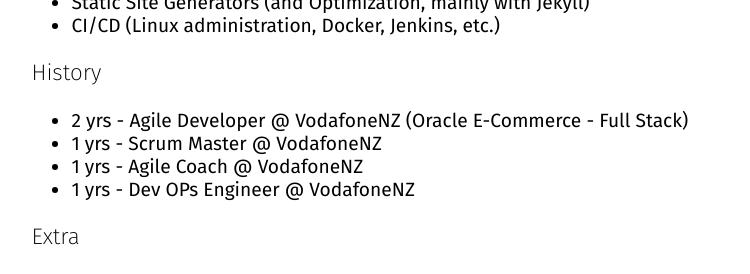
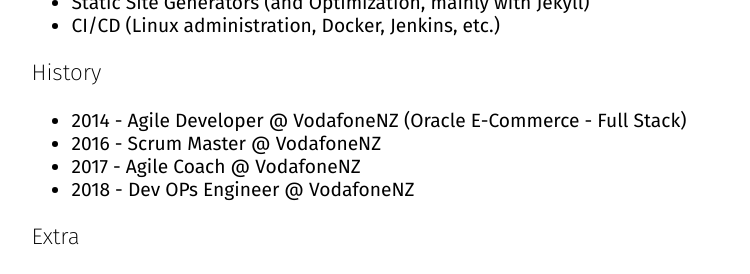
Before and after one commit to foopod/blog-3.0, a Jekyll site: the page built from hireme.md, in a window 1280 px wide. Shown: the part 622-896 px from the top of the page, without its empty margins (263-1013 px from the left). Built offline with Jekyll 4.4.1, drawn with Linux system fonts in a browser that asks for light colours.

Commit message:
Update from Forestry.io jonathonshields@gmail.com updated hireme.md

```diff
--- a/hireme.md
+++ b/hireme.md
@@ -21,10 +21,10 @@
 
 ### History
 
-* 2 yrs - Agile Developer @ VodafoneNZ (Oracle E-Commerce - Full Stack)
-* 1 yrs - Scrum Master @ VodafoneNZ
-* 1 yrs - Agile Coach @ VodafoneNZ
-* 1 yrs - Dev OPs Engineer @ VodafoneNZ
+* 2014 - Agile Developer @ VodafoneNZ (Oracle E-Commerce - Full Stack)
+* 2016 - Scrum Master @ VodafoneNZ
+* 2017 - Agile Coach @ VodafoneNZ
+* 2018 - Dev OPs Engineer @ VodafoneNZ
 
 ### Extra
 
```
